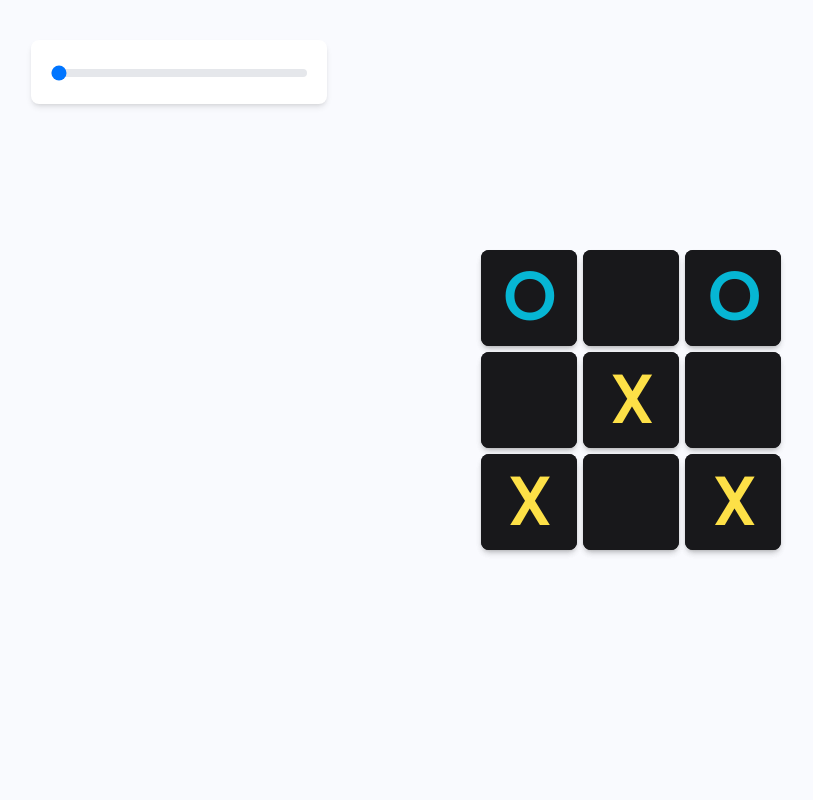
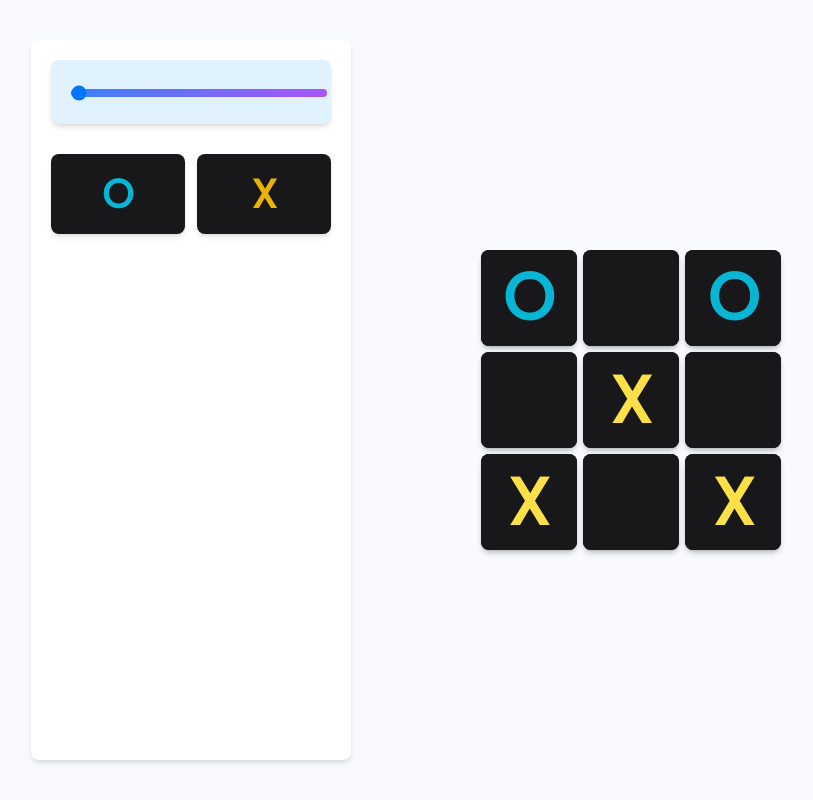
Before and after one commit to udaraJ08/tic-tac-toe-game, a React (Create React App) app: page / in a window 1280 px wide. Shown: the whole page, without its empty margins (9-822 px from the left). Built offline with nearby package versions, Linux system fonts and the light colour scheme; a web font is replaced by a local one.

Commit message:
side toolbar added

```diff
--- /dev/null
+++ b/src/components/TikTakBoardComponents/SideToolBar.jsx
@@ -0,0 +1,12 @@
+import { motion } from "framer-motion";
+import Slider from "./Slider";
+import TypeButtons from "./TypeButtons";
+
+export default function SideToolBar({setScale, scale}) {
+
+    return <motion.div className="absolute top-0 left-0 mt-4 ml-4 bg-white rounded-lg shadow-md p-2 w-25 h-[90vh]"
+    >
+        <Slider setScale={setScale} scale={scale}/>
+        <TypeButtons />
+    </motion.div>
+}
--- a/src/components/TikTakBoardComponents/Slider.jsx
+++ b/src/components/TikTakBoardComponents/Slider.jsx
@@ -4,7 +4,7 @@ export default function Slider({setScale, scale}) {
 
     return (
         <motion.div
-            className="absolute top-0 left-0 mt-4 ml-4 bg-white rounded-lg shadow-md p-2"
+            className="left-0 bg-sky-100 rounded-lg shadow-md p-2"
             initial={{ opacity: 0, x: -20 }}
             animate={{ opacity: 1, x: 0 }}
             transition={{ delay: 0.5 }}
@@ -16,7 +16,7 @@ export default function Slider({setScale, scale}) {
                 step="0.25" // Adjust the step to control the increment rate
                 value={scale}
                 onChange={(e) => setScale(e.target.value)}
-                className="slider appearance-none w-64 h-2 bg-gray-200 rounded-full"
+                className="slider appearance-none w-64 h-2 bg-gradient-to-r from-blue-500 to-purple-500 rounded-full"
             />
         </motion.div>
     );
--- /dev/null
+++ b/src/components/TikTakBoardComponents/TypeButtons.jsx
@@ -0,0 +1,22 @@
+import { motion } from "framer-motion";
+
+export default function TypeButtons() {
+    return <motion.div className='flex gap-2 mt-3'>
+        <motion.button
+            whileHover={{ scale: 1.05 }}
+            whileTap={{ scale: 0.97 }}
+            style={{ fontSize: '2.5rem' }}
+            className="w-50 bg-zinc-900 text-center text-cyan-500 rounded-lg shadow-md  h-20 d-center font-bold pointer"
+        >
+            O
+        </motion.button>
+        <motion.button
+            whileHover={{ scale: 1.05 }}
+            whileTap={{ scale: 0.97 }}
+            style={{ fontSize: '2.5rem' }}
+            className="w-50 bg-zinc-900 text-center text-yellow-500 rounded-lg shadow-md  h-20 d-center font-bold pointer"
+        >
+            X
+        </motion.button>
+    </motion.div>
+}
--- a/src/views/TikTakView.jsx
+++ b/src/views/TikTakView.jsx
@@ -1,13 +1,14 @@
 import TikTakBoard from "../components/TikTakBoardComponents/TikTakBoard";
 import Slider from "../components/TikTakBoardComponents/Slider";
 import {useState} from "react";
+import SideToolBar from "../components/TikTakBoardComponents/SideToolBar";
 
 export function TikTakView() {
 
     const [scale, setScale] = useState(1)
 
     return <div className='h-screen w-screen d-center'>
-        <Slider setScale={setScale} scale={scale}/>
+        <SideToolBar setScale={setScale} scale={scale}/>
         <TikTakBoard scale={scale}/>
     </div>
 }
```
